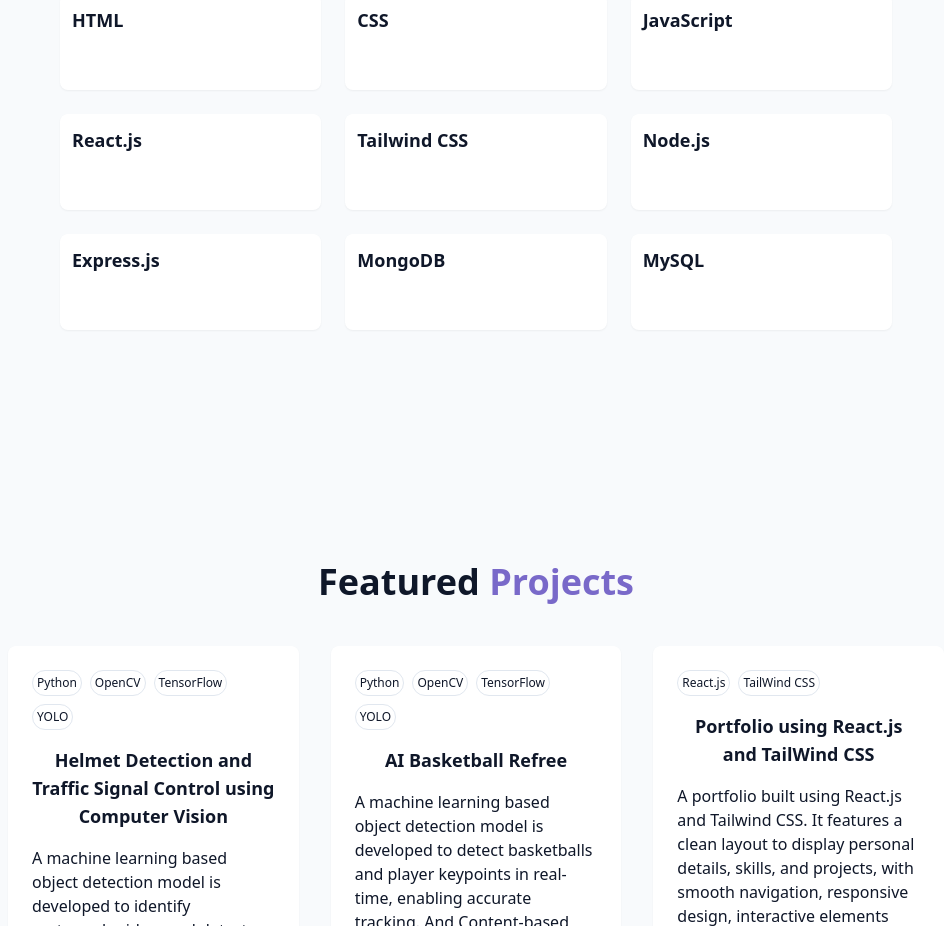
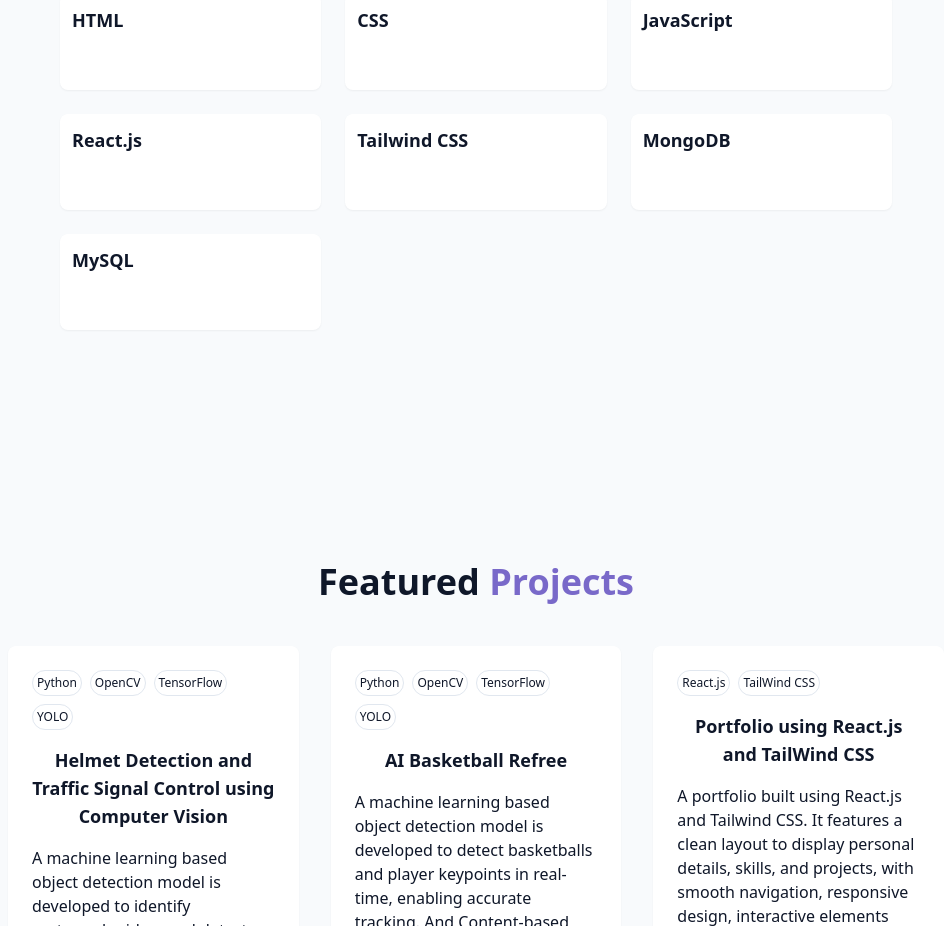
Before and after one commit to SaiSanojTalluri/Portfolio, a React (Vite) app: page / in a window 1280 px wide. Shown: the part 1680-2606 px from the top of the page, without its empty margins (164-1108 px from the left). Built offline with nearby package versions, Linux system fonts and the light colour scheme.

Commit message:
initial commit

```diff
--- a/src/components/SkillsSection.jsx
+++ b/src/components/SkillsSection.jsx
@@ -10,8 +10,8 @@
   { name: "Tailwind CSS", level: 90, category: "frontend" },
 
   // Backend
-  { name: "Node.js",  category: "backend" },
-  { name: "Express.js",  category: "backend" },
+  // { name: "Node.js",  category: "backend" },
+  // { name: "Express.js",  category: "backend" },
   { name: "MongoDB",  category: "Database" },
 
   // Tools
```
